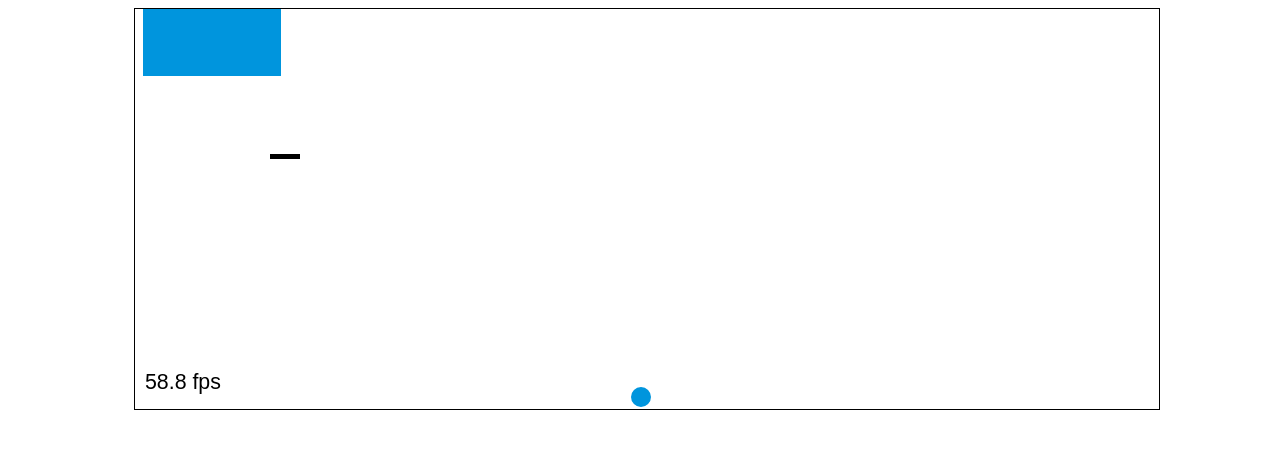
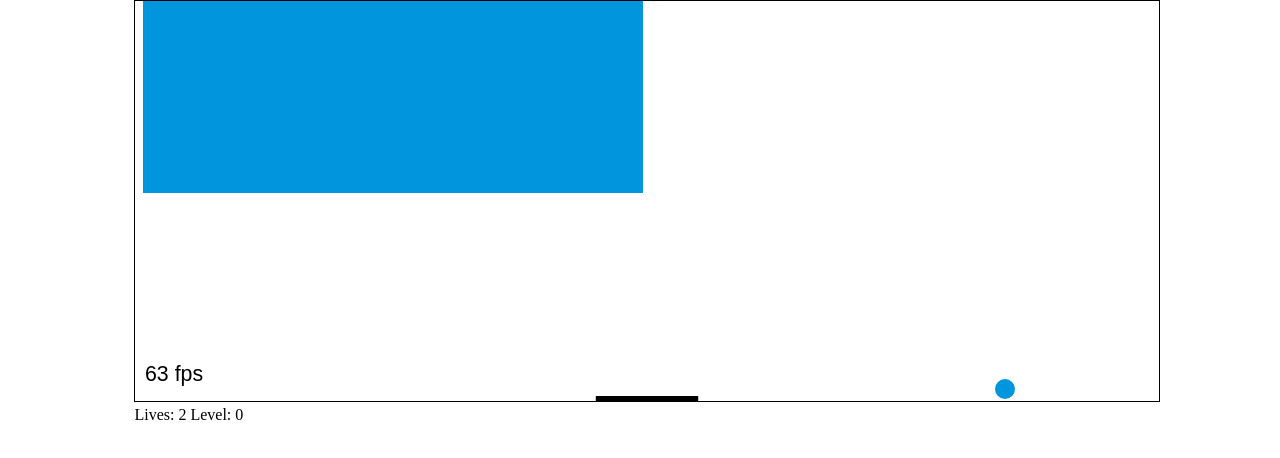
Before and after one commit to ampersand8/breakout, a plain HTML site: page breakout.html in a window 1280 px wide. Drawn offline with Linux system fonts and the light colour scheme.

Commit message:
add lives and add info to level and lives

```diff
--- a/breakout.css
+++ b/breakout.css
@@ -2,3 +2,7 @@ div#content {
     width: 80%;
     margin: auto;
 }
+
+body {
+    margin-top: 0;
+}
--- a/breakout.html
+++ b/breakout.html
@@ -13,7 +13,11 @@
 <body>
     <div id="content">
         <canvas id="breakoutCanvas"></canvas>
-        <script src="breakout.js"></script>
+        <div id="info">
+            <label for="lives">Lives: </label><label id="lives"></label>
+            <label for="level">Level: </label><label id="level"></label>
+        </div>
     </div>
+    <script src="breakout.js"></script>
 </body>
 </html>
--- a/breakout.js
+++ b/breakout.js
@@ -1,11 +1,13 @@
 /**
  * Created by ampersand8 on 25.03.17.
  */
+
 var fps = 0;
 var lastRun;
 var canvas = document.getElementById('breakoutCanvas');
+resizeCanvas();
 var ctx = canvas.getContext('2d');
-var game = {speed: 2, paused: false, level: 0};
+var game = {speed: 2, paused: false, level: 0, lives: 3};
 var levels = [{speed: 2},{speed: 3},{speed:  4},{speed: 5},{speed: 6}, {speed: 7}, {speed: 8}];
 var ball = {x: canvas.width / 2, y: canvas.height - 30, radius:10, color: "#0095DD", dx: 2, dy: -2};
 var block = { columns: 2, rows: 1,  space: 8 };
@@ -131,8 +133,15 @@ function drawBall() {
             ball.dy = ball.dy *-1;
 
     } else if (ball.y >= canvas.height - ball.radius) {
-        alert("GAME OVER");
+        game.lives = game.lives - 1;
         game.paused = true;
+        if (game.lives < 1) {
+            alert("GAME OVER");
+        } else {
+            initialBall();
+            initialRacket();
+            updateInfo();
+        }
     }
 }
 
@@ -210,6 +219,12 @@ function showFPS() {
     ctx.fillText(fps + " fps", 10, canvas.height - 20);
 }
 
+function updateInfo() {
+    //console.log(document.getElementById('lives'));
+    document.getElementById('lives').innerHTML = game.lives;
+    document.getElementById('level').innerHTML = game.level;
+}
+
 function draw() {
     if (game.blocks === 0) {
         game.paused = true;
@@ -219,6 +234,7 @@ function draw() {
         createBlocks();
         initialBall();
         initialRacket();
+        updateInfo();
         ball.dx = game.speed;
         ball.dy = game.speed;
         game.blocks = block.columns * block.rows;
@@ -230,7 +246,7 @@ function draw() {
     if (!game.paused) {
         var delta = (new Date().getTime() - lastRun)/1000;
         lastRun = new Date().getTime();
-        fps = (1/delta).toFixed(1);
+        fps = (1/delta).toFixed();
         ctx.clearRect(0, 0, canvas.width, canvas.height);
         drawBlocks();
         drawRacket();
@@ -241,8 +257,9 @@ function draw() {
 }
 console.log(canvas.width);
 console.log(canvas.height);
-resizeCanvas();
+
 console.log(canvas.width);
 console.log(canvas.height);
+updateInfo();
 createBlocks();
 requestAnimationFrame(draw);
```
